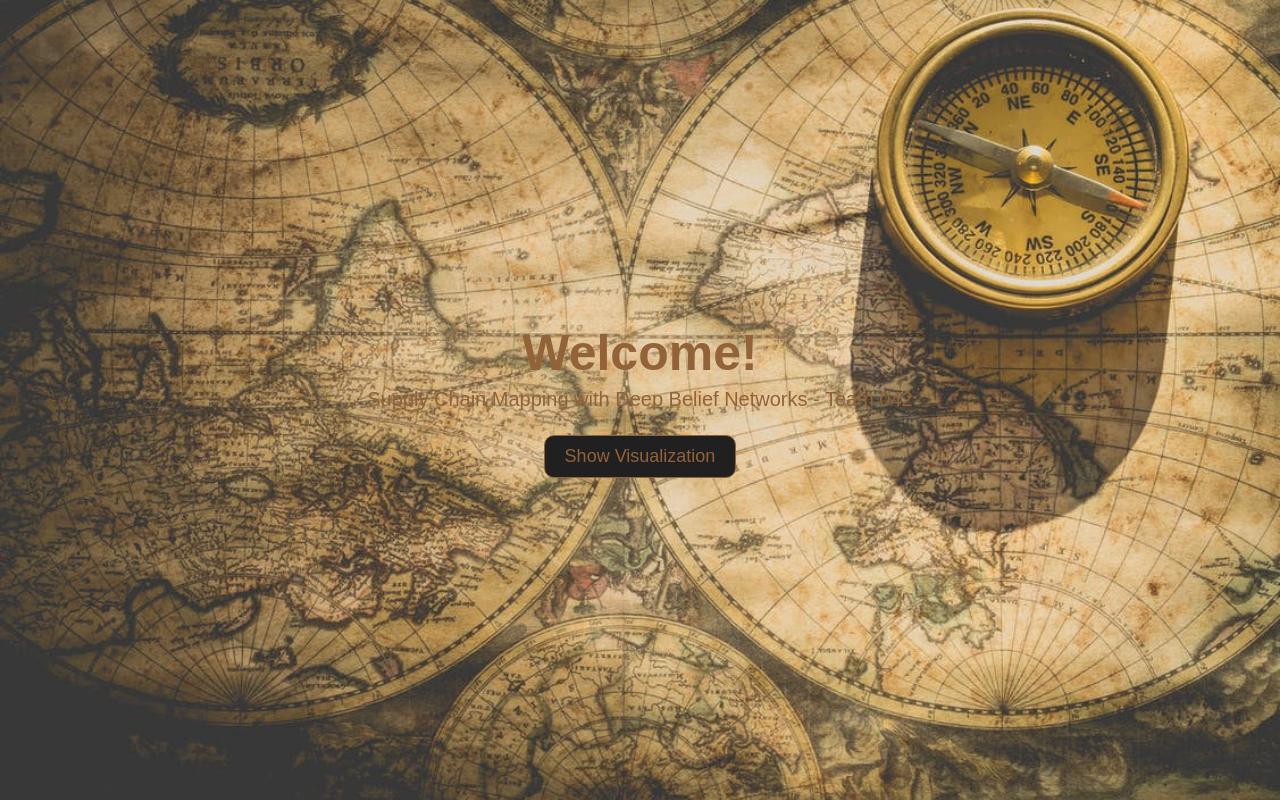
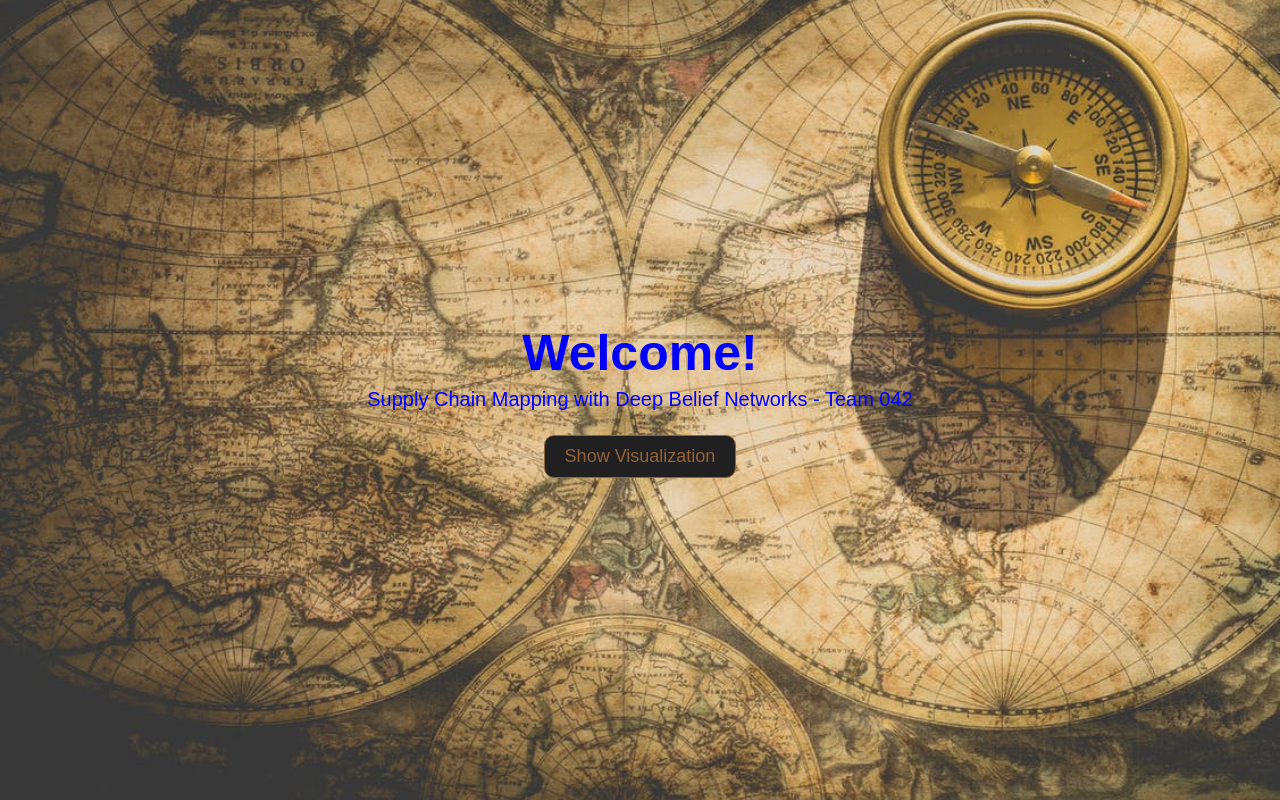
Before and after one commit to team042/DeepBeliefSupplyChainMap, a Flask app: page / in a window 1280 px wide. Run offline with Flask 2, Linux system fonts and the light colour scheme.

Commit message:
ignore me

```diff
--- a/static/style.css
+++ b/static/style.css
@@ -12,7 +12,7 @@
     margin:0;
     font-family: Arial, "Helvetica Neue", Helvetica, sans-serif;
     font-size:17px;
-    color:#926239;
+    color:blue;
     line-height:1.6;
   }
 
```
